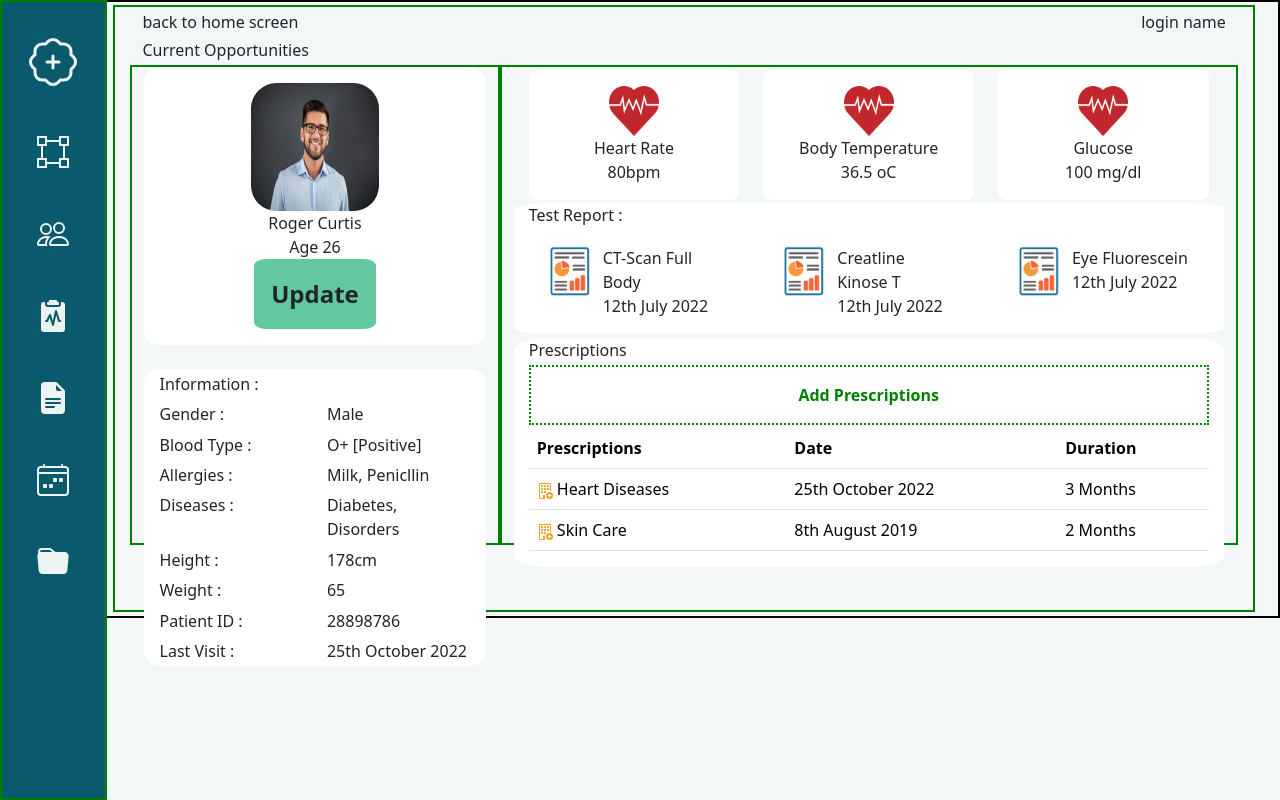
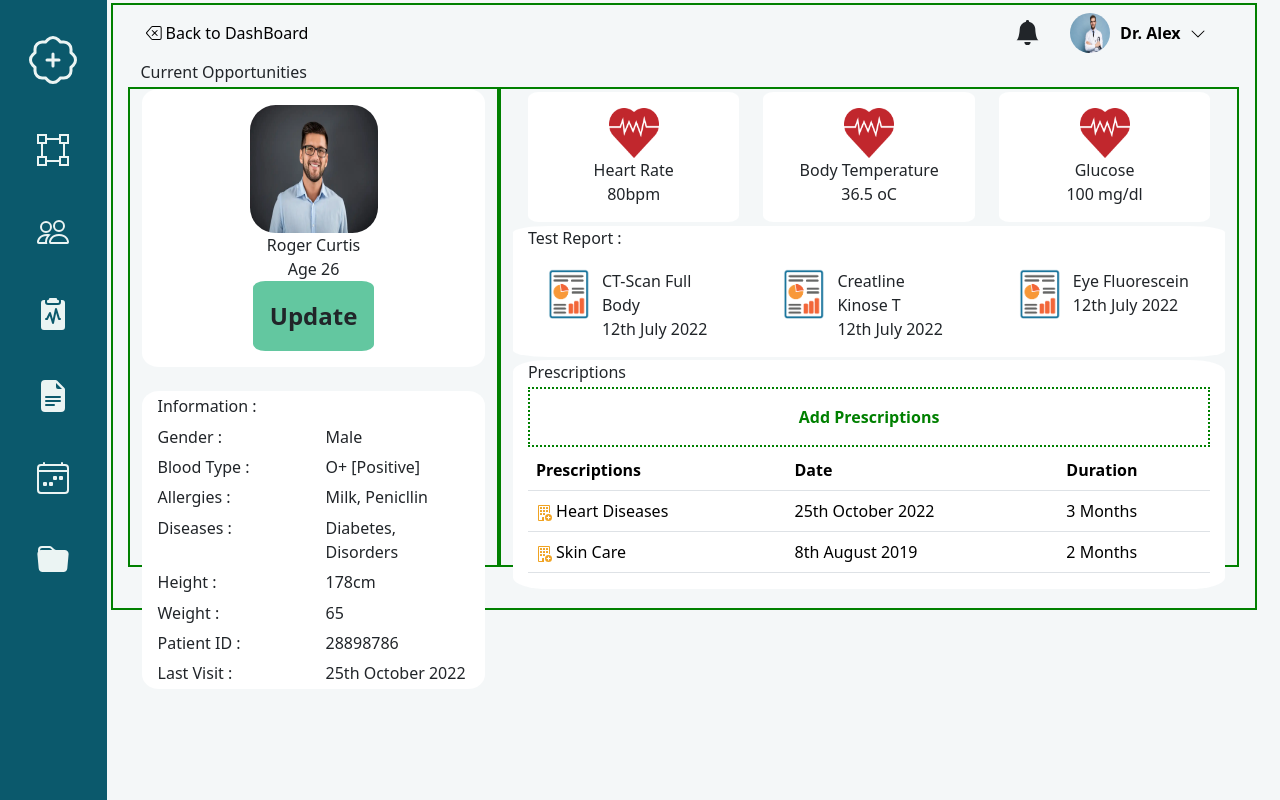
Before and after one commit to HarshitRatan/Healthcare-Tool-Patient-Page-clone, a plain HTML site: page index.html in a window 1280 px wide. Drawn offline with nearby package versions, Linux system fonts and the light colour scheme.

Commit message:
minor changes

```diff
--- a/css/index.css
+++ b/css/index.css
@@ -9,9 +9,9 @@ body {
   background-color: var(--primary);
 }
 
-.container-fluid {
+/* .container-fluid {
   border: 2px solid black;
-}
+} */
 .row {
   /* border: 2px solid red; */
   margin: 0.2rem;
@@ -95,7 +95,6 @@ body {
 }
 
 .side-bar{
-  border: 2px solid green;
   background-color: #0b596c;
   position: fixed;
   top: 0;
--- a/index.html
+++ b/index.html
@@ -204,9 +204,102 @@
           <div style="height: 600px">
             <!-- First Row -->
             <div class="row align-items-center">
-              <div class="col">back to home screen</div>
+              <div class="col">
+                <button
+                  class="heading-3"
+                  style="
+                    border: none;
+                    background: local;
+                    display: flex;
+                    justify-content: start;
+                    align-items: center;
+                  "
+                >
+                  <svg
+                    xmlns="http://www.w3.org/2000/svg"
+                    width="16"
+                    height="16"
+                    fill="currentColor"
+                    class="bi bi-backspace"
+                    viewBox="0 0 16 16"
+                    style="float: left; margin-right: 0.2rem"
+                  >
+                    <path
+                      d="M5.83 5.146a.5.5 0 0 0 0 .708L7.975 8l-2.147 2.146a.5.5 0 0 0 .707.708l2.147-2.147 2.146 2.147a.5.5 0 0 0 .707-.708L9.39 8l2.146-2.146a.5.5 0 0 0-.707-.708L8.683 7.293 6.536 5.146a.5.5 0 0 0-.707 0z"
+                    />
+                    <path
+                      d="M13.683 1a2 2 0 0 1 2 2v10a2 2 0 0 1-2 2h-7.08a2 2 0 0 1-1.519-.698L.241 8.65a1 1 0 0 1 0-1.302L5.084 1.7A2 2 0 0 1 6.603 1h7.08zm-7.08 1a1 1 0 0 0-.76.35L1 8l4.844 5.65a1 1 0 0 0 .759.35h7.08a1 1 0 0 0 1-1V3a1 1 0 0 0-1-1h-7.08z"
+                    />
+                  </svg>
+                  Back to DashBoard
+                </button>
+              </div>
               <div class="col" style="display: flex; justify-content: end">
-                login name
+                <div class="row">
+                  <div
+                    class="col"
+                    style="
+                      display: flex;
+                      justify-content: center;
+                      align-items: center;
+                    "
+                  >
+                    <svg
+                      xmlns="http://www.w3.org/2000/svg"
+                      width="16"
+                      height="16"
+                      fill="currentColor"
+                      class="bi bi-bell-fill"
+                      viewBox="0 0 16 16"
+                      style="height: 25px; width: 25px"
+                    >
+                      <path
+                        d="M8 16a2 2 0 0 0 2-2H6a2 2 0 0 0 2 2zm.995-14.901a1 1 0 1 0-1.99 0A5.002 5.002 0 0 0 3 6c0 1.098-.5 6-2 7h14c-1.5-1-2-5.902-2-7 0-2.42-1.72-4.44-4.005-4.901z"
+                      />
+                    </svg>
+                  </div>
+                  <div
+                    class="col"
+                    style="
+                      display: flex;
+                      justify-content: center;
+                      align-items: center;
+                    "
+                  >
+                    <button
+                      style="
+                        border: none;
+                        background: local;
+                        display: flex;
+                        justify-content: center;
+                        align-items: center;
+                      "
+                    >
+                      <img
+                        src="/Image/doctor-profile.jpg"
+                        style="height: 40px; width: 40px; border-radius: 50%"
+                      />
+                      <span style="width: 80px; font-weight: 800"
+                        >Dr. Alex</span
+                      >
+                      <div class="heading-3">
+                        <svg
+                          xmlns="http://www.w3.org/2000/svg"
+                          width="16"
+                          height="16"
+                          fill="currentColor"
+                          class="bi bi-chevron-down"
+                          viewBox="0 0 16 16"
+                        >
+                          <path
+                            fill-rule="evenodd"
+                            d="M1.646 4.646a.5.5 0 0 1 .708 0L8 10.293l5.646-5.647a.5.5 0 0 1 .708.708l-6 6a.5.5 0 0 1-.708 0l-6-6a.5.5 0 0 1 0-.708z"
+                          />
+                        </svg>
+                      </div>
+                    </button>
+                  </div>
+                </div>
               </div>
             </div>
             <!-- Second Row -->
```
Also changed, not shown: Image/doctor-profile.jpg (added).
